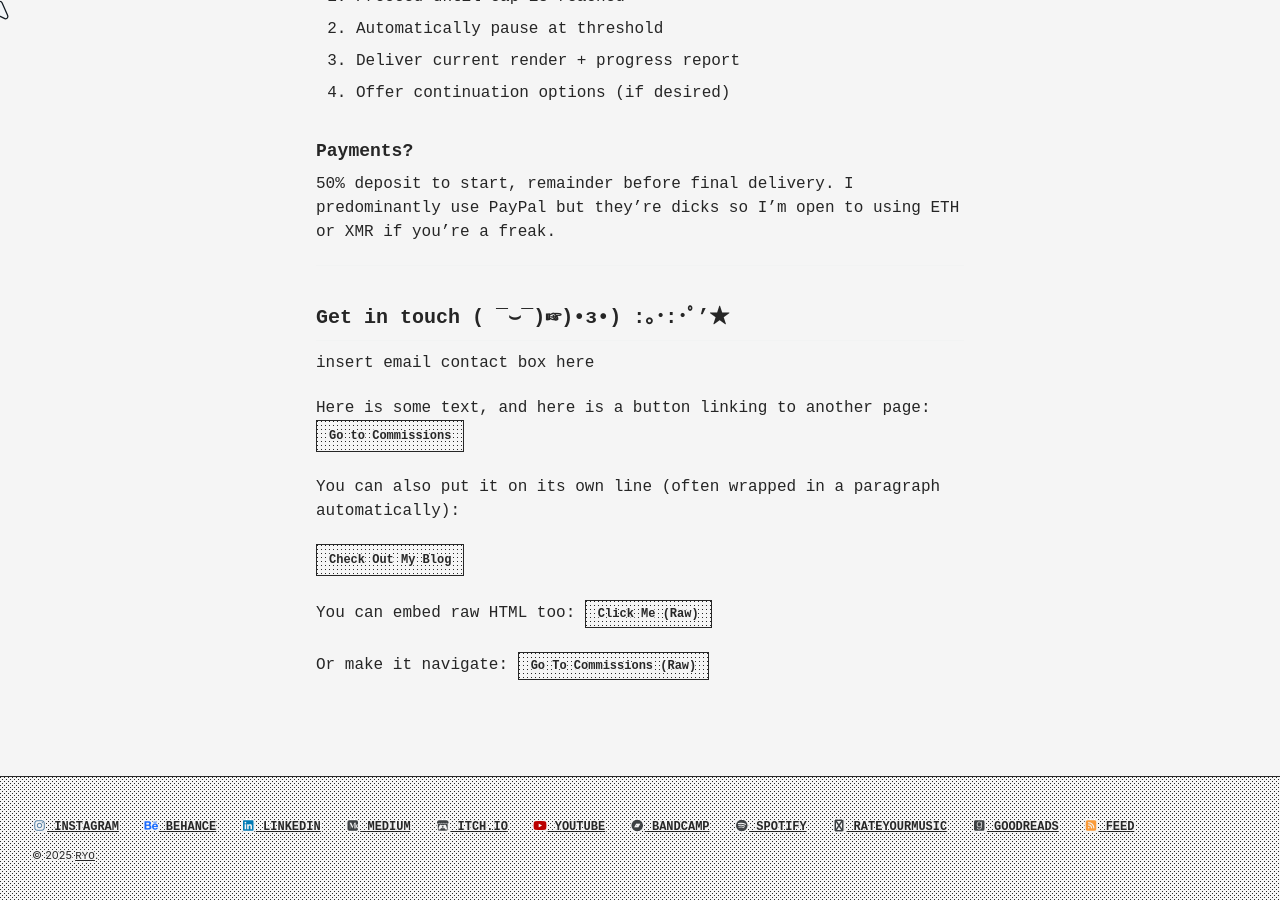
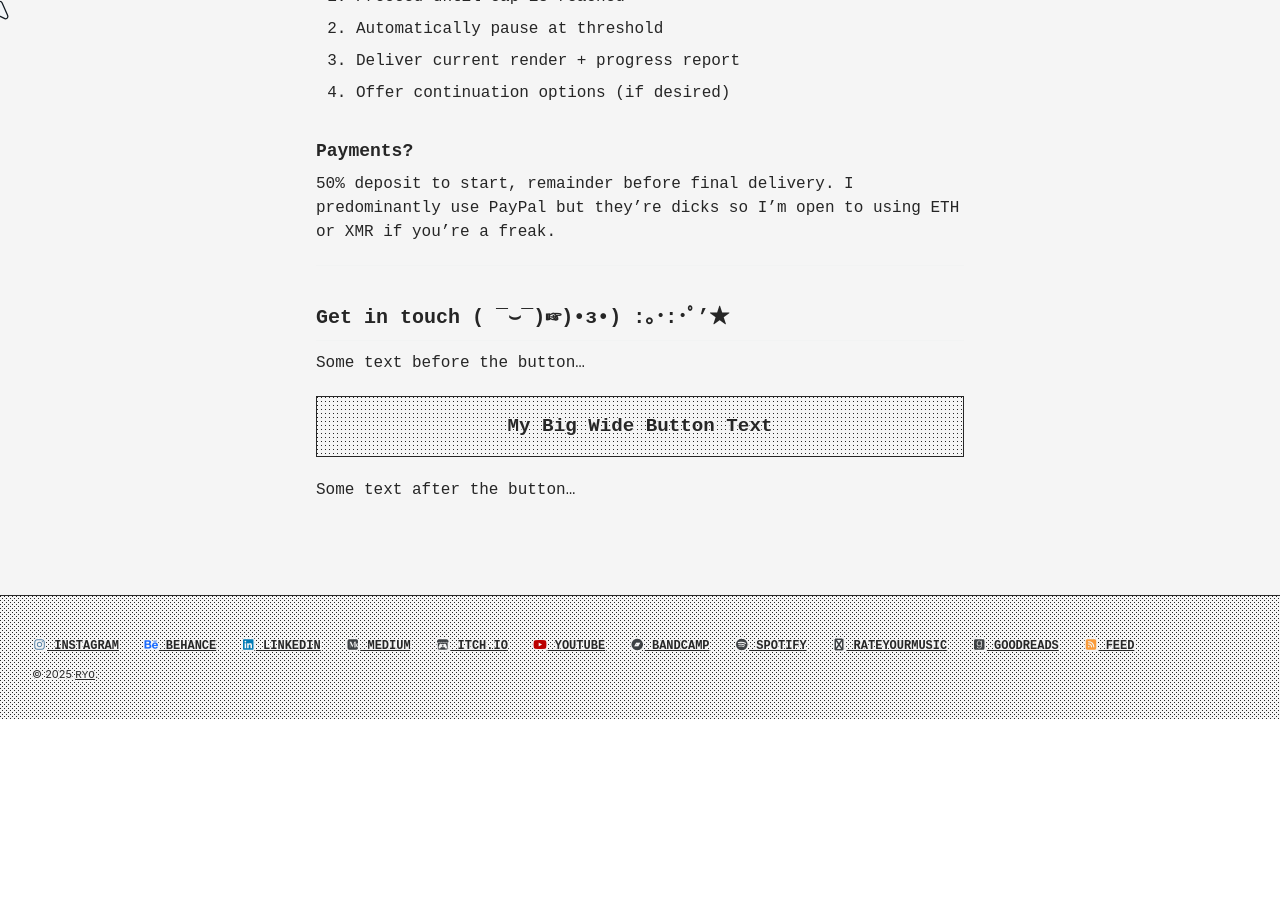
Before and after one commit to cryotato/cryotato.github.io, a Jekyll site: the page built from _pages/commissions.md, in a window 1280 px wide and 900 px high, scrolled down 3766 px. Built offline with Jekyll 4.4.1, drawn with Linux system fonts in a browser that asks for light colours; cached includes are drawn as plain includes; after the commit the page ends 4485 px from its top, so only the background shows below that.

Commit message:
Update commissions.md

```diff
--- a/_pages/commissions.md
+++ b/_pages/commissions.md
@@ -59,17 +59,8 @@ Clients may specify maximum investment thresholds. Work will:
 ***
 
 ## Get in touch ( ‾⌣‾)☞)•з•) :｡･:･ﾟ’★
-insert email contact box here
+Some text before the button...
 
-Here is some text, and here is a button linking to another page:
-[Go to Commissions](/commissions/){: .btn }
+[My Big Wide Button Text](/link/to/target/){: .btn .btn--wide .btn--large }
 
-You can also put it on its own line (often wrapped in a paragraph automatically):
-
-[Check Out My Blog](/blog/){: .btn }
-
-You can embed raw HTML too:
-<button class="btn">Click Me (Raw)</button>
-
-Or make it navigate:
-<button class="btn" onclick="window.location.href='/commissions/';">Go To Commissions (Raw)</button>
+Some text after the button...
```
